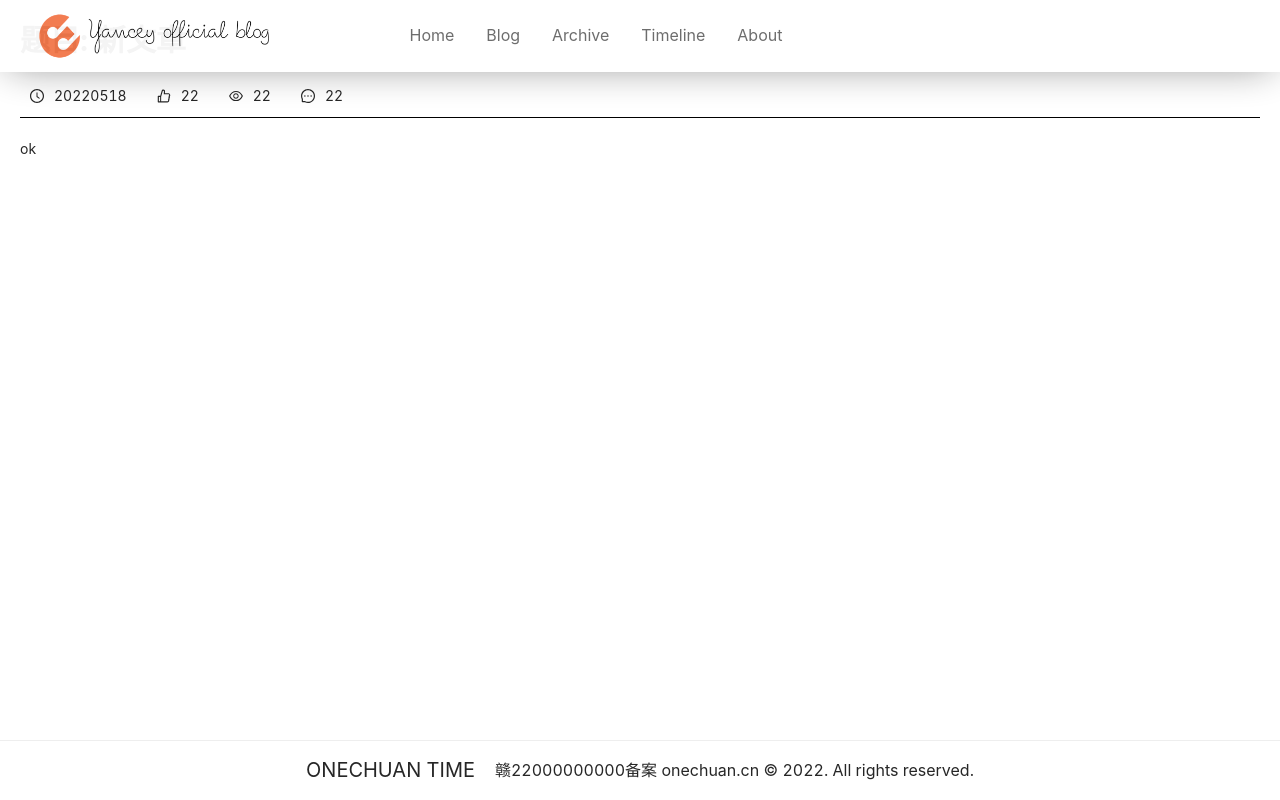
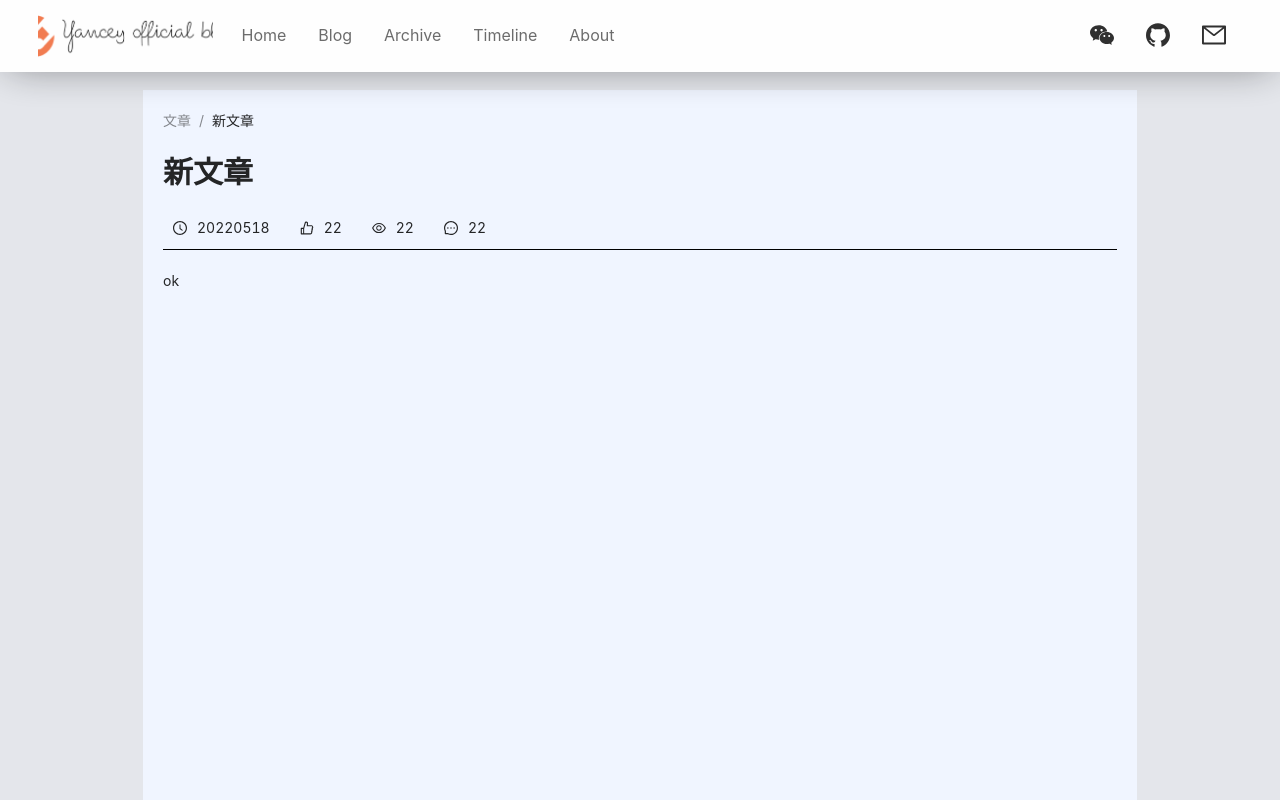
Before and after one commit to onechuan/blog-web, a React (Create React App) app: page /article/detail/1 in a window 1280 px wide. Shown: the top 800 px of the page. Built offline with nearby package versions, Linux system fonts and the light colour scheme.

Commit message:
feat: 文章渲染

```diff
--- a/src/layout/header/header.tsx
+++ b/src/layout/header/header.tsx
@@ -1,9 +1,11 @@
 import React from "react";
 import { Link } from "react-router-dom";
 import { INavItem, navMap } from "./config";
-import {Logo, NavBar, NavBarItem} from "./styled";
+import {Logo, NavBar, NavBarItem, NavBarWrapper, Interactions, SocialMediaIconWrapper} from "./styled";
 import { useThemeMode } from "@/hooks";
 import {lightTheme,darkTheme} from "@/styled/theme";
+
+import { GithubOutlined, MailOutlined, WechatOutlined } from "@ant-design/icons";
 
 const Header: React.FC = ()=>{
     const {theme, toggleTheme} = useThemeMode();
@@ -11,6 +13,7 @@ const Header: React.FC = ()=>{
     return (
         <NavBar theme={themeMode}>
             <Logo href="/"/>
+            <NavBarWrapper>
                 <NavBarItem theme={themeMode}>
                     {
                         navMap.map((navItem:INavItem)=>{
@@ -18,6 +21,14 @@ const Header: React.FC = ()=>{
                         })
                     }
                 </NavBarItem>
+                <Interactions>
+                    <SocialMediaIconWrapper theme={themeMode}>
+                        <li><WechatOutlined /></li>
+                        <li><GithubOutlined /></li>
+                        <li><MailOutlined /></li>
+                    </SocialMediaIconWrapper>
+                </Interactions>
+            </NavBarWrapper>
         </NavBar>
     )
 }
--- a/src/layout/header/styled.ts
+++ b/src/layout/header/styled.ts
@@ -21,7 +21,11 @@ export const NavBar = styled.nav`
   }
 `;
 
+export const NavBarWrapper = styled.div`
+  display: flex;
+  justify-content: space-between;
 
+`
 export const NavBarItem = styled.ul`
   ${flexMixin('flex-start')}
   margin-right: 28.5rem;
@@ -71,6 +75,26 @@ export const NavBarItem = styled.ul`
   }
 `
 
+export const Interactions = styled.ul`
+  ${flexMixin('center')}
+`
+
+export const SocialMediaIconWrapper = styled.ul`
+    display: flex;
+    justify-content: center;
+    li{
+        width: 1.5rem;
+        font-size: 1.5rem;
+        margin: 0px 1rem;
+        color: ${({ theme }) => theme.colors.primary};
+        cursor: pointer;
+        text-align: center;
+    }
+    li:hover{
+        transform: scale(2);
+    }
+`;
+
 export const Logo = styled.a`
   width: 14.67rem;
   height: 2.93rem;
--- a/src/layout/styled.ts
+++ b/src/layout/styled.ts
@@ -5,6 +5,7 @@ export const LayoutWrapper = styled.section`
   display: flex;
   flex-direction: column;
   min-height: 100vh;
+  background-color: #e4e6eb;
 `
 
 export const MainWrapper = styled.main`
--- a/src/pages/blog/detail/index.tsx
+++ b/src/pages/blog/detail/index.tsx
@@ -3,6 +3,8 @@ import React, { useState } from "react";
 import ReactMarkdown from 'react-markdown';
 import { ArticleHeader, ArticleMain, ArticleWrapper } from "./styles";
 import {EyeOutlined, LikeOutlined, MessageOutlined, ClockCircleOutlined} from "@ant-design/icons";
+import { Breadcrumb } from "antd";
+import { Link } from "react-router-dom";
 
 interface IArticle {
     title:string;
@@ -24,10 +26,14 @@ const Detail: React.FC = ()=>{
     })
     return (
         <ArticleWrapper>
+            <Breadcrumb>
+                <Breadcrumb.Item><Link to="/blog">文章</Link></Breadcrumb.Item>
+                <Breadcrumb.Item>{article?.title}</Breadcrumb.Item>
+            </Breadcrumb>
             <ArticleHeader>
-                <h1 className="title">题目: {article?.title}</h1>
+                <h1 className="title"> {article?.title}</h1>
                 <ul className="info">
-                    <li className="info-item">< ClockCircleOutlined /><span>{article?.time}</span></li>
+                    <li className="info-item"><ClockCircleOutlined /><span>{article?.time}</span></li>
                     <li className="info-item"><LikeOutlined/><span>{article?.likes}</span></li>
                     <li className="info-item"><EyeOutlined /><span>{article?.reads}</span></li>
                     <li className="info-item"><MessageOutlined /><span>{article?.reviews}</span></li>
--- a/src/pages/blog/detail/styles.ts
+++ b/src/pages/blog/detail/styles.ts
@@ -1,10 +1,17 @@
 import styled from "styled-components";
 
 export const ArticleWrapper = styled.div`
+    width: 994px;
+    height: 100vh;
     padding: 20px;
+    margin: 0 auto;
+    margin-top: 90px;
+    margin-bottom: 20px;
+    background-color: #f0f5ff;
 `;
 
 export const ArticleHeader = styled.div`
+    margin-top: 20px;
     .title{
         font-size: 30px;
         font-weight: bolder;
--- a/src/pages/home/motto-bar/styles.ts
+++ b/src/pages/home/motto-bar/styles.ts
@@ -35,7 +35,7 @@ export const SocialMediaIconWrapper = styled.ul`
         height: 2rem;
         font-size: 2rem;
         margin: 0px 1rem;
-        color: ${({ theme }) => theme.colors.white};
+        color: ${({ theme }) => theme.colors.black};
         cursor: pointer;
         text-align: center;
     }
```
Lines whose indentation alone changed are shown as unchanged.
